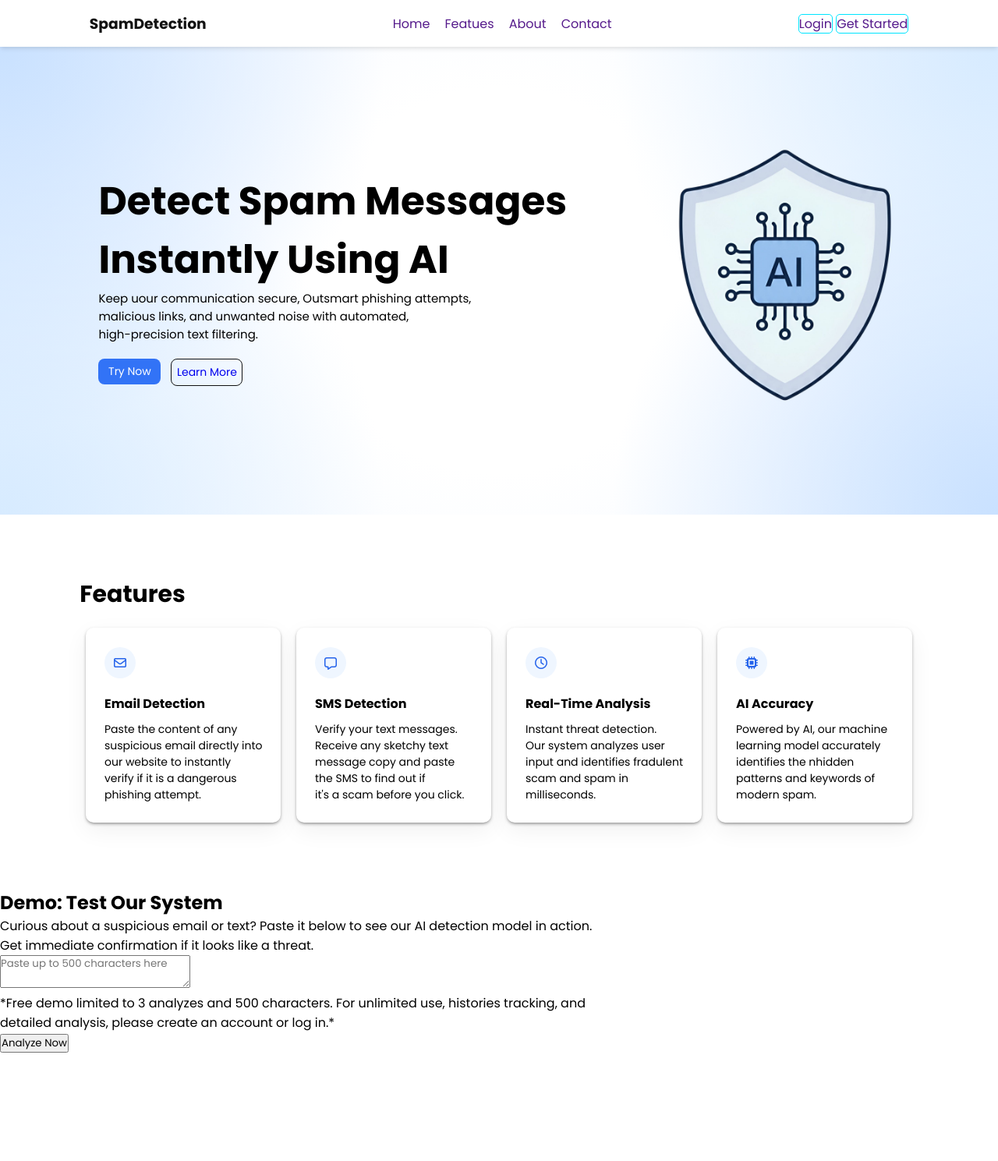
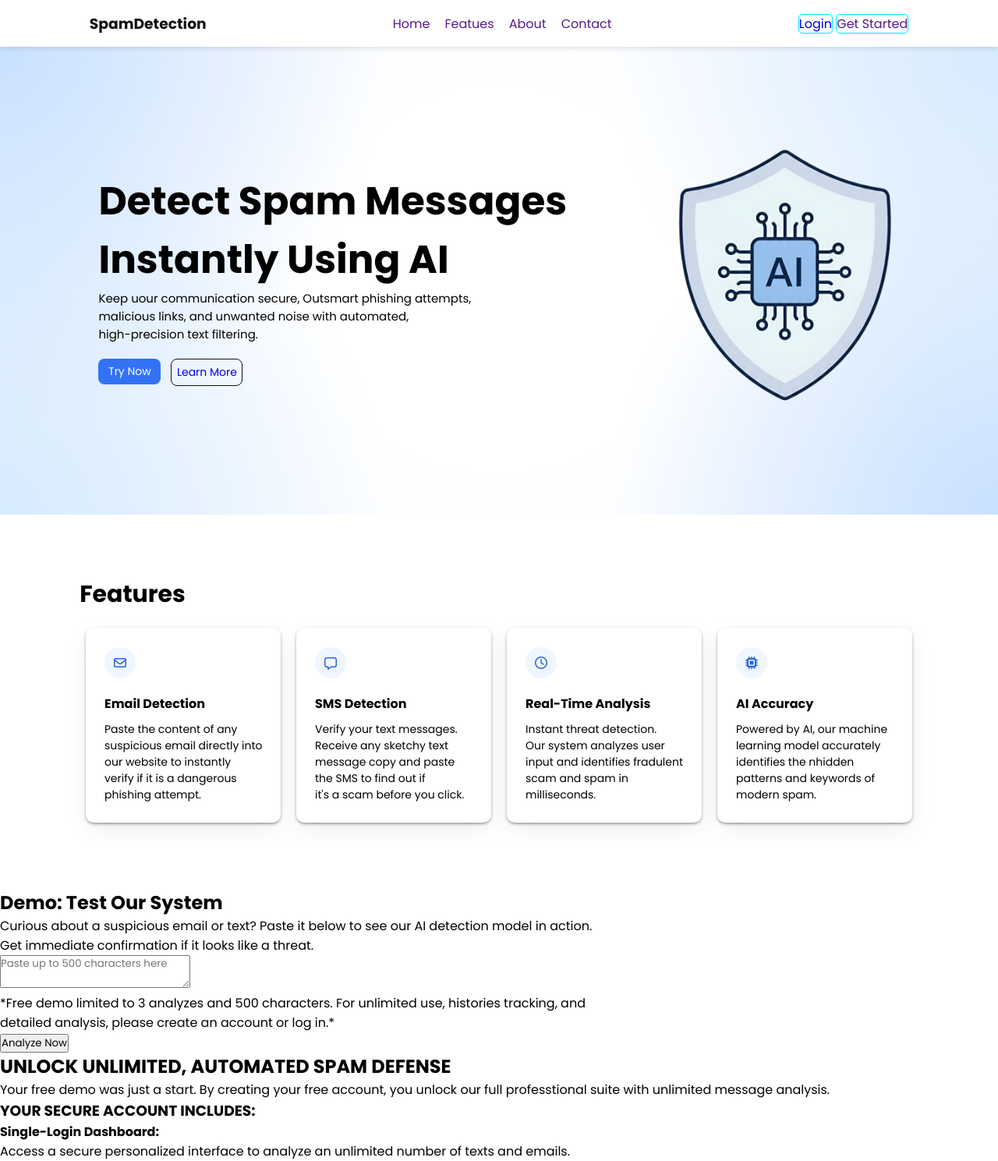
Before and after one commit to abhiraj-singh0/spam-detection, a Flask app: page / in a window 1280 px wide. Shown: the whole page at 78% size. Before the commit the page ends 1350 px from the top, so only its background shows below. Run offline with Flask 3, Linux system fonts and the light colour scheme; some libraries are stand-ins or nearby versions.

Commit message:
login route added

```diff
--- a/templates/index.html
+++ b/templates/index.html
@@ -23,7 +23,7 @@
       </nav>
 
       <div>
-        <a href="" class="loginBtn">Login</a>
+        <a href="/login" class="loginBtn">Login</a>
         <a href="" class="loginBtn">Get Started</a>
       </div>
     </header>
@@ -109,5 +109,16 @@
       <button type="submit">Analyze Now</button>
       </div>
     </section>
+
+    <section class="unlimited">
+      <div class="outer_unlimited">
+        <h1>UNLOCK UNLIMITED, AUTOMATED SPAM DEFENSE</h1>
+        <p>Your free demo was just a start. By creating your free account, you unlock our full professtional suite with unlimited message analysis.</p>
+      <div class="inner_unlimited">
+        <h3>YOUR SECURE ACCOUNT INCLUDES:</h3>
+        <p><h4>Single-Login Dashboard:</h4> Access a secure personalized interface to analyze an unlimited number of texts and emails.</p>
+      </div>
+      </div>
+    </section>
   </body>
 </html>
```
